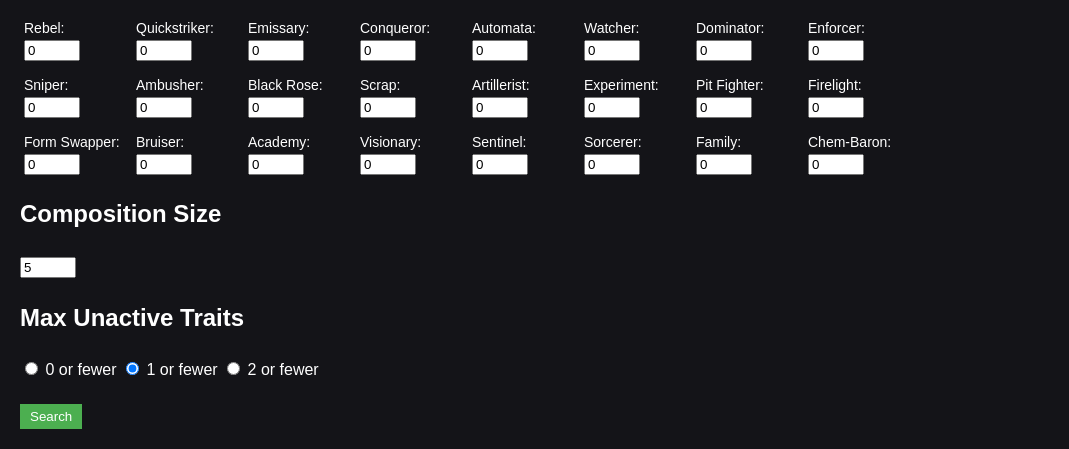
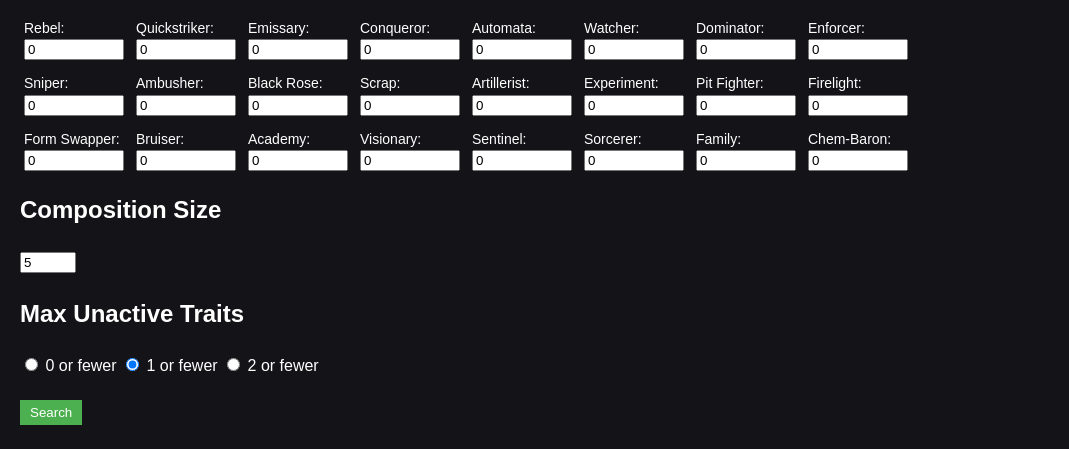
Before and after one commit to Akeno56/Akeno56.github.io, a plain HTML site: page index.html in a window 1280 px wide. Shown: the part 1140-1589 px from the top of the page, without its empty margins (0-1069 px from the left). Drawn offline with Linux system fonts and the light colour scheme.

Commit message:
Updated how traits label class works

```diff
--- a/index.html
+++ b/index.html
@@ -179,6 +179,7 @@
 			Object.entries(allTraits).forEach(([trait, count]) => {
 				if (count > 1) { // Only include traits with more than one unit
 					const filterLabel = document.createElement('label');
+					filterLabel.classList.add('traits-label');
 					filterLabel.innerHTML = `${trait}: <input type="number" min="0" max="99" value="0" data-trait="${trait}">`;
 					traitFilterDiv.appendChild(filterLabel);
 				}
--- a/style.css
+++ b/style.css
@@ -75,12 +75,14 @@ body {
 	margin: 4px;
 	grid-gap: 12px;
 	font-size: 14px;
-	flex-wrap: wrap;
-	flex-direction: row;
 	display: grid;
 	width: 540px;
 	grid-template-columns: 100px 100px 100px 100px 100px 100px 100px 100px;
 	align-items: center;
+}
+.traits-label {
+	display : flex;
+	flex-direction: column;
 }
 .composition-list {
 	margin-top: 20px;
```
